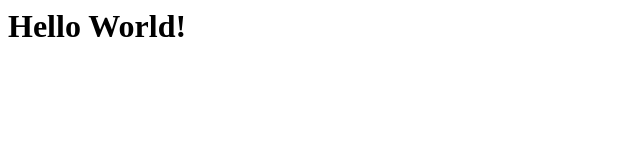
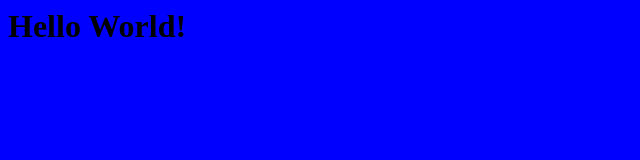
Before and after one commit to fabricioism/website, a plain HTML site: page index.html in a window 1280 px wide. Shown: the whole page, without its empty margins (0-640 px from the left). Drawn offline with Linux system fonts and the light colour scheme.

Commit message:
Update index.html

```diff
--- a/index.html
+++ b/index.html
@@ -2,7 +2,7 @@
   <head>
     <title> Fabricio Murillo </title>
   </head>
-  <body>
+  <body bgcolor="Blue">
     <h1> Hello World! </h1>
   </body>
 </html>
```
